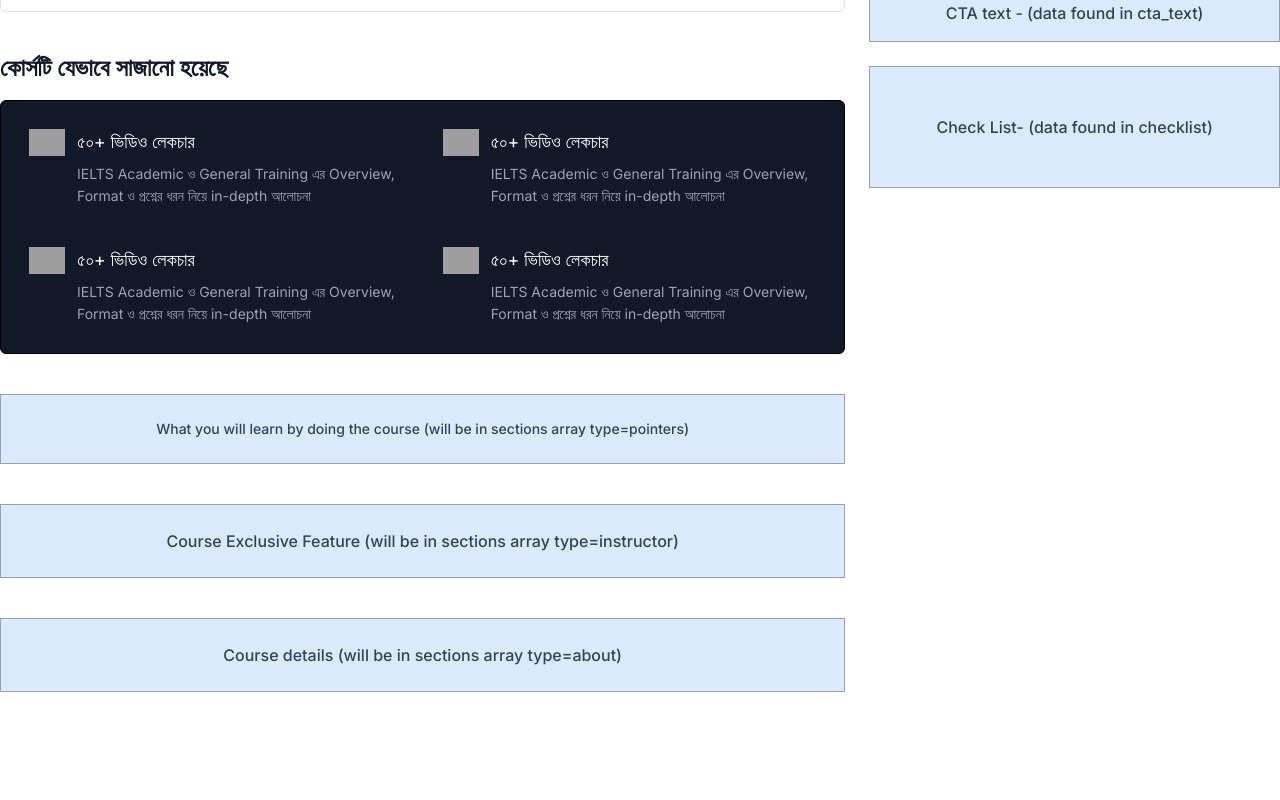
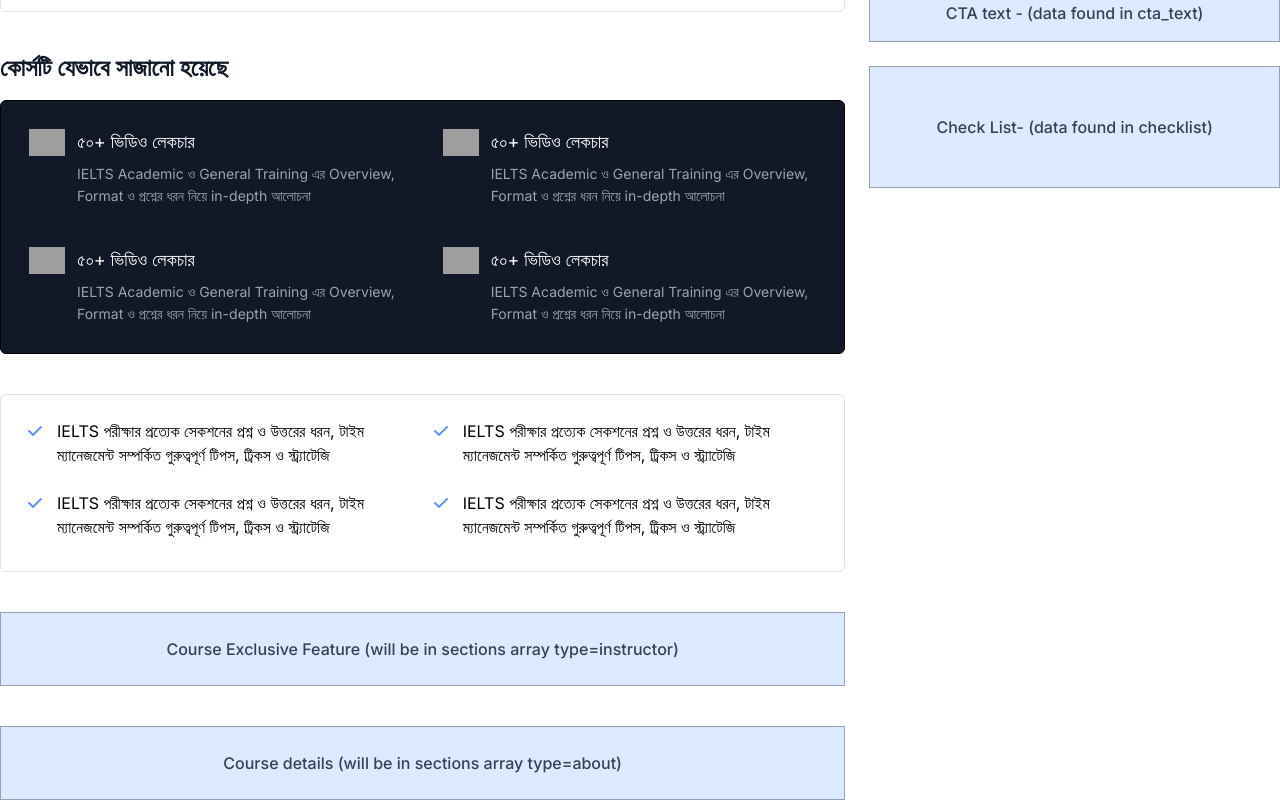
Before and after one commit to swerashed/10ms, a Next.js app: page /en in a window 1280 px wide. Shown: the part 596-1396 px from the top of the page. Before the commit the page ends 1288 px from the top, so only its background shows below. Built offline with nearby package versions, Linux system fonts and the light colour scheme; grey boxes are pictures that could not be loaded.

Commit message:
feat: added static will learn section

```diff
--- a/app/[lang]/page.tsx
+++ b/app/[lang]/page.tsx
@@ -1,6 +1,7 @@
 import CourseInstructor from "@/components/course-instructor"
 import LaidOut from "@/components/laid-out"
 import TitleAndDescription from "@/components/title-and-description"
+import WillLearn from "@/components/will-learn"
 
 export default async function MainPage({
     params,
@@ -31,9 +32,7 @@ export default async function MainPage({
                     <LaidOut />
 
                     {/* What you will learn */}
-                    <div className="bg-blue-100 border border-gray-400 p-6 text-center">
-                        <h3 className="text-sm font-medium text-gray-700">What you will learn by doing the course (will be in sections array type=pointers)</h3>
-                    </div>
+                   <WillLearn/>
 
                     {/* Course Exclusive Feature */}
                     <div className="bg-blue-100 border border-gray-400 p-6 text-center">
--- /dev/null
+++ b/components/icons/check-icon.tsx
@@ -0,0 +1,25 @@
+
+const CheckIcon = () => {
+    return (
+        <svg
+            stroke="currentColor"
+            fill="currentColor"
+            strokeWidth={0}
+            viewBox="0 0 20 20"
+            aria-hidden="true"
+            className="mr-1 mt-[2px]"
+            style={{ color: "#6294F8" }}
+            height={20}
+            width={20}
+            xmlns="http://www.w3.org/2000/svg"
+        >
+            <path
+                fillRule="evenodd"
+                d="M16.707 5.293a1 1 0 010 1.414l-8 8a1 1 0 01-1.414 0l-4-4a1 1 0 011.414-1.414L8 12.586l7.293-7.293a1 1 0 011.414 0z"
+                clipRule="evenodd"
+            />
+        </svg>
+    )
+}
+
+export default CheckIcon
--- /dev/null
+++ b/components/will-learn.tsx
@@ -0,0 +1,34 @@
+import CheckIcon from "./icons/check-icon";
+
+const WillLearn = () => {
+    // 1. State hooks
+    // 2. Functions/handlers
+    // 3. useEffect or other hooks
+    // 4. scope component or mini component
+    const WillLearnCard = () => {
+        return (<li className="flex items-start gap-2 mb-2">
+            <CheckIcon />
+            <p className="flex-1">
+                IELTS পরীক্ষার প্রত্যেক সেকশনের প্রশ্ন ও উত্তরের ধরন, টাইম
+                ম্যানেজমেন্ট সম্পর্কিত গুরুত্বপূর্ণ টিপস, ট্রিকস ও স্ট্র্যাটেজি
+            </p>
+        </li>)
+    }
+
+    return (
+        <div className="">
+
+            <div className="rounded-md md:border md:border-border">
+                <ul className="grid pt-2 md:p-6 grid-cols-1 gap-2 md:grid-cols-[1fr_1fr] md:gap-4">
+                    <WillLearnCard />
+                    <WillLearnCard />
+                    <WillLearnCard />
+                    <WillLearnCard />
+                </ul>
+            </div>
+        </div>
+
+    );
+};
+
+export default WillLearn;
```
